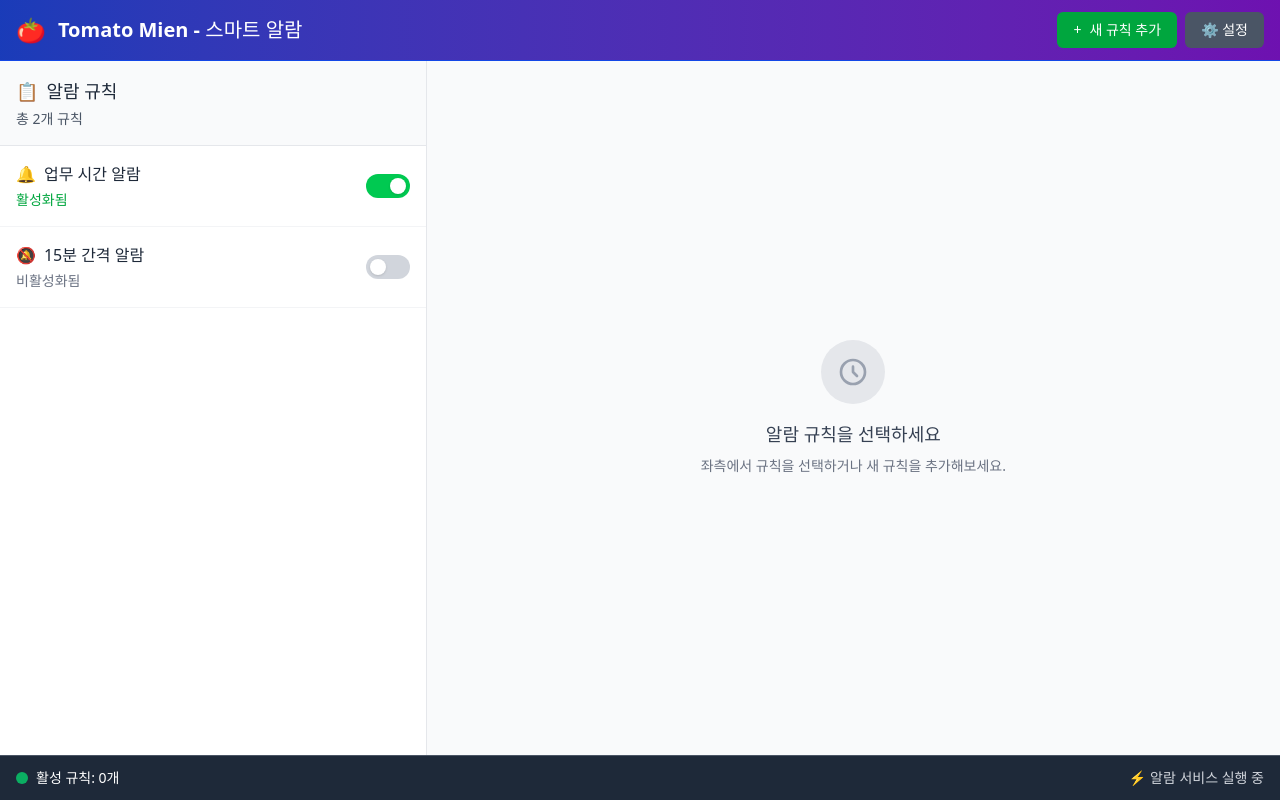
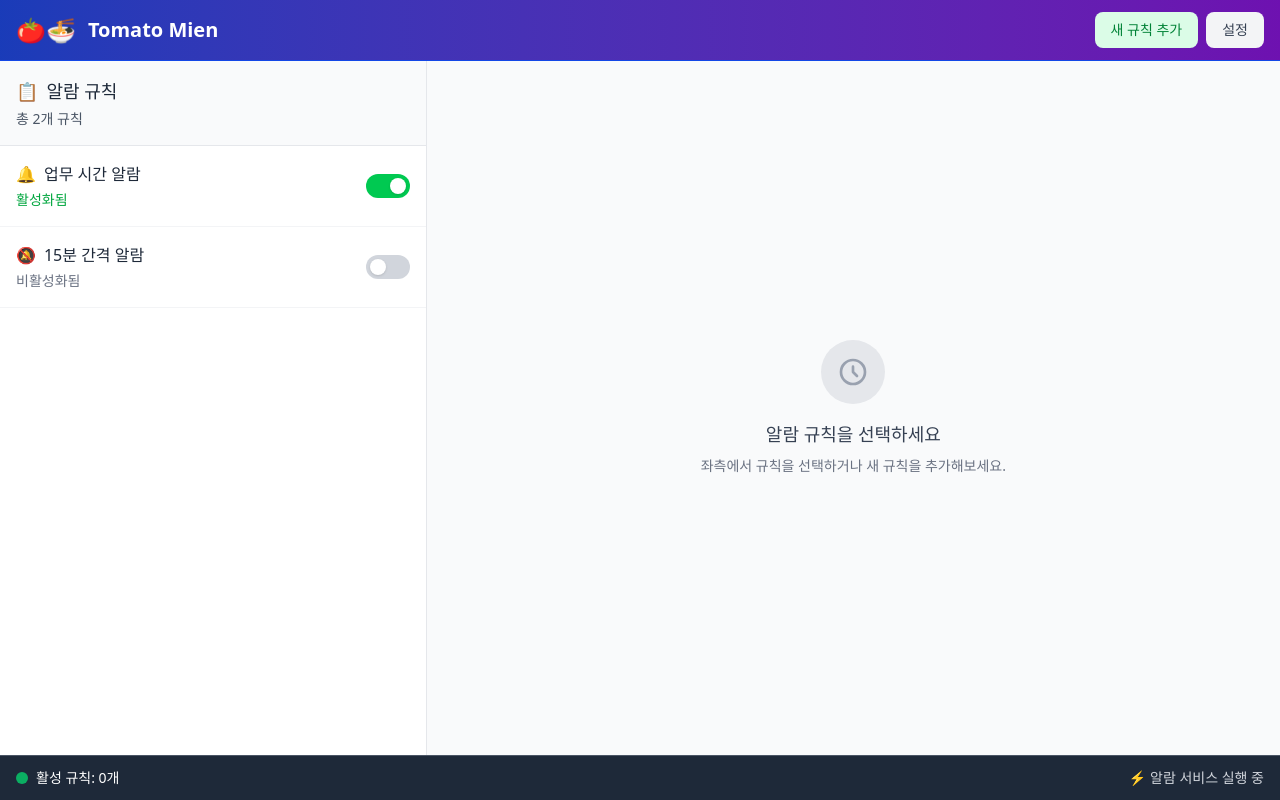
Before and after one commit to Einere/tomato-mien, a React (Vite) app: page / in a window 1280 px wide. Built offline with nearby package versions, Linux system fonts and the light colour scheme.

Commit message:
refactor: Button 컴포넌트 적용

```diff
--- a/src/App.tsx
+++ b/src/App.tsx
@@ -82,7 +82,7 @@ function App() {
             saveRules(disabledRules)
             break
           case 'menu-about':
-            alert('Tomato Mien v1.0.0\n스마트 알람 앱')
+            alert('Tomato Mien v1.0.0\nSimple rule-based alarm app')
             break
         }
       }
--- a/src/components/Layout/MainLayout.tsx
+++ b/src/components/Layout/MainLayout.tsx
@@ -32,7 +32,7 @@ export const MainLayout: React.FC<MainLayoutProps> = ({
   return (
     <div className="h-screen flex flex-col bg-gray-200">
       {/* 툴바 */}
-      <Toolbar title="Tomato Mien - 스마트 알람" onAddRule={onAddRule} />
+      <Toolbar title="Tomato Mien" onAddRule={onAddRule} />
 
       {/* 메인 컨텐츠 */}
       <div className="flex-1 flex overflow-hidden">
--- a/src/components/Layout/Toolbar.tsx
+++ b/src/components/Layout/Toolbar.tsx
@@ -1,4 +1,5 @@
 import React from 'react'
+import { Button } from '../UI/Button'
 
 interface ToolbarProps {
   title: string
@@ -10,20 +11,24 @@ export const Toolbar: React.FC<ToolbarProps> = ({ title, onAddRule }) => {
     <div className="bg-gradient-to-r from-blue-800 to-purple-800 text-white px-4 py-3 border-b border-blue-700 shadow-lg">
       <div className="flex items-center justify-between">
         <div className="flex items-center space-x-3">
-          <div className="text-2xl">🍅</div>
+          <div className="text-2xl">🍅🍜</div>
           <h1 className="text-xl font-semibold">{title}</h1>
         </div>
         <div className="flex items-center space-x-2">
-          <button
+          <Button
             onClick={onAddRule}
-            className="px-4 py-2 bg-green-600 hover:bg-green-700 rounded-md text-sm font-medium transition-colors duration-200 flex items-center space-x-2"
+            variant="success"
+            size="md"
+            className="flex items-center space-x-2"
           >
-            <span>+</span>
-            <span>새 규칙 추가</span>
-          </button>
-          <button className="px-4 py-2 bg-gray-600 hover:bg-gray-700 rounded-md text-sm font-medium transition-colors duration-200">
-            ⚙️ 설정
-          </button>
+            새 규칙 추가
+          </Button>
+          <Button
+            variant="secondary"
+            size="md"
+          >
+            설정
+          </Button>
         </div>
       </div>
     </div>
```
